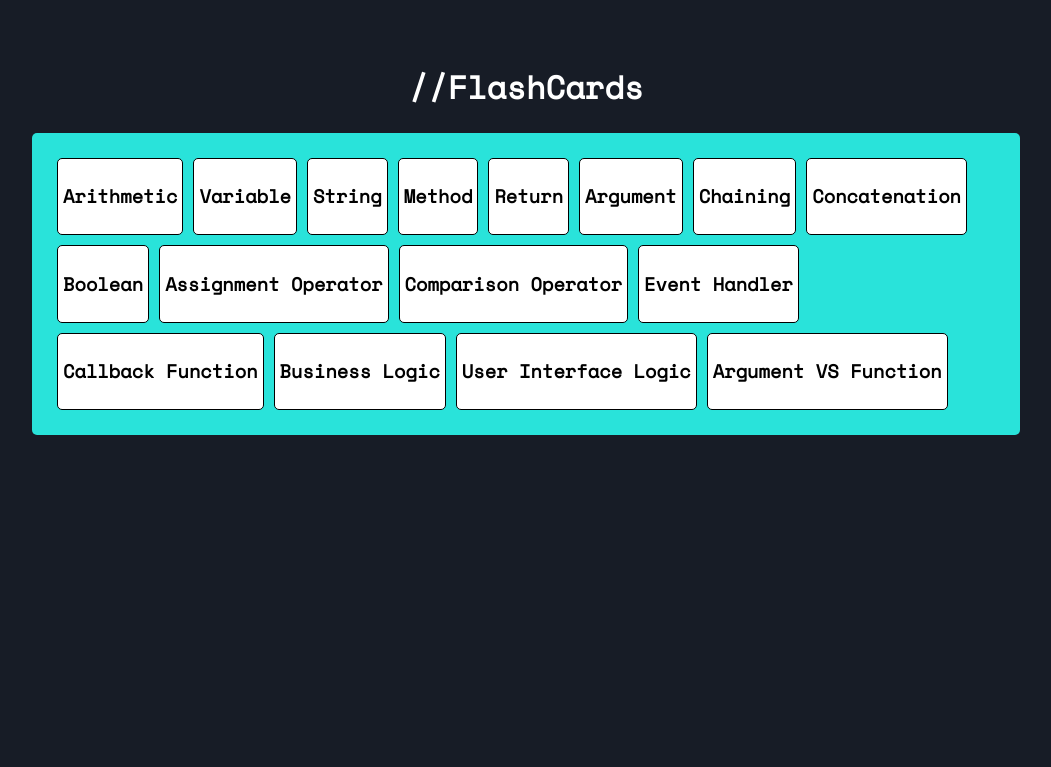
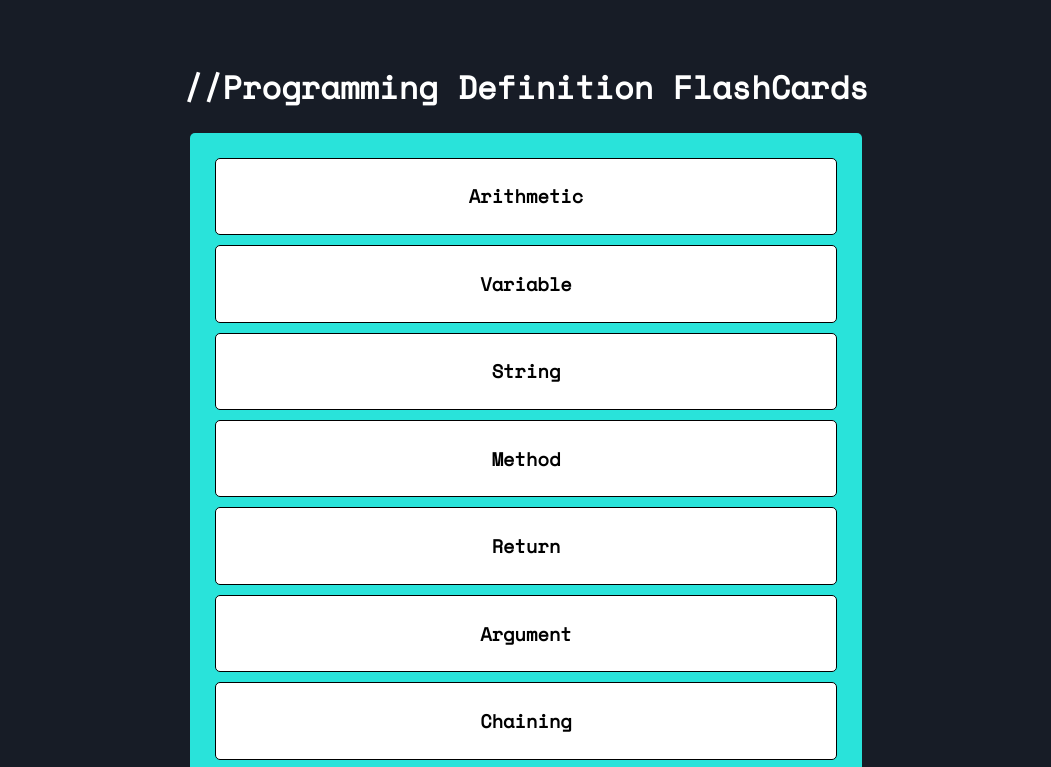
Before and after one commit to heatherzurek/def-cards, a plain HTML site: page index.html in a window 1280 px wide. Shown: the top 767 px of the page, without its empty margins (114-1165 px from the left). Drawn offline with nearby package versions, Linux system fonts and the light colour scheme.

Commit message:
edit index.html and css

```diff
--- a/css/styles.css
+++ b/css/styles.css
@@ -15,9 +15,9 @@ body {
   background-color: #29e3da;
   color: #000000;
   padding: 20px;
-  width: 75%;
+  width: 50%;
   display: flex;
-  flex-direction: flex-wrap;
+  flex-direction: column;
   flex-wrap: wrap;
   text-align: center;
   border-radius: 5px;
--- a/index.html
+++ b/index.html
@@ -12,7 +12,7 @@
   </head>
   <body>
     <div class="container">
-            <h1>//FlashCards</h1>
+            <h1>//Programming Definition FlashCards</h1>
     <div class="main-box">
 
       <div class="box-1">
```
